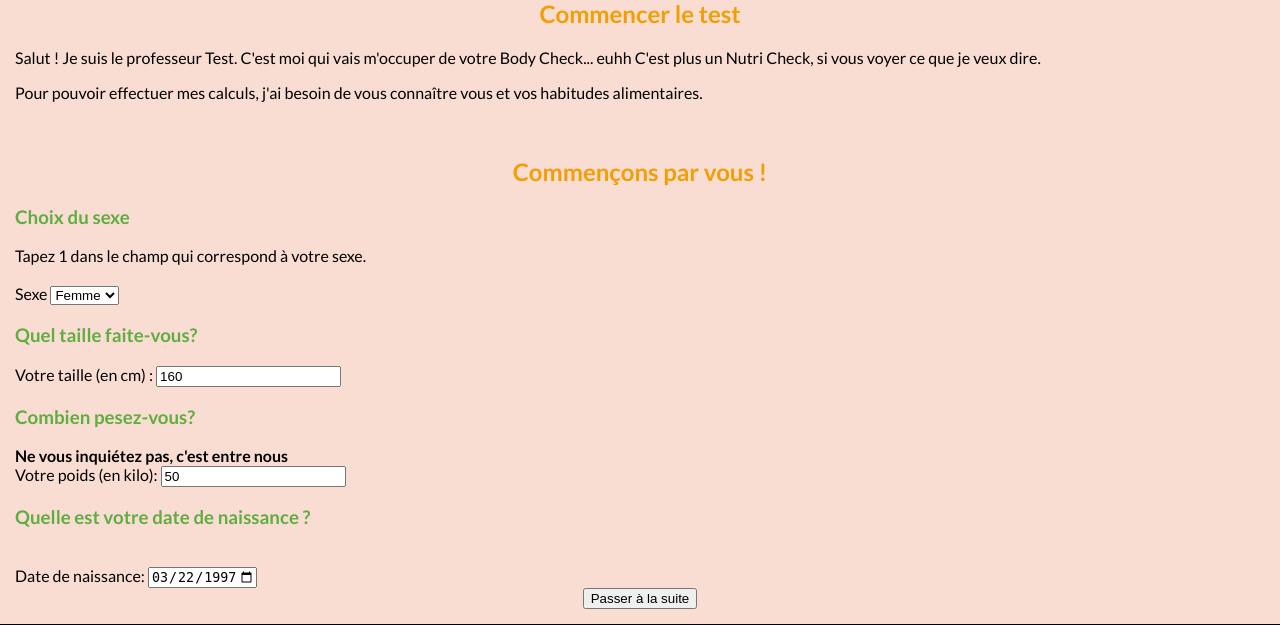
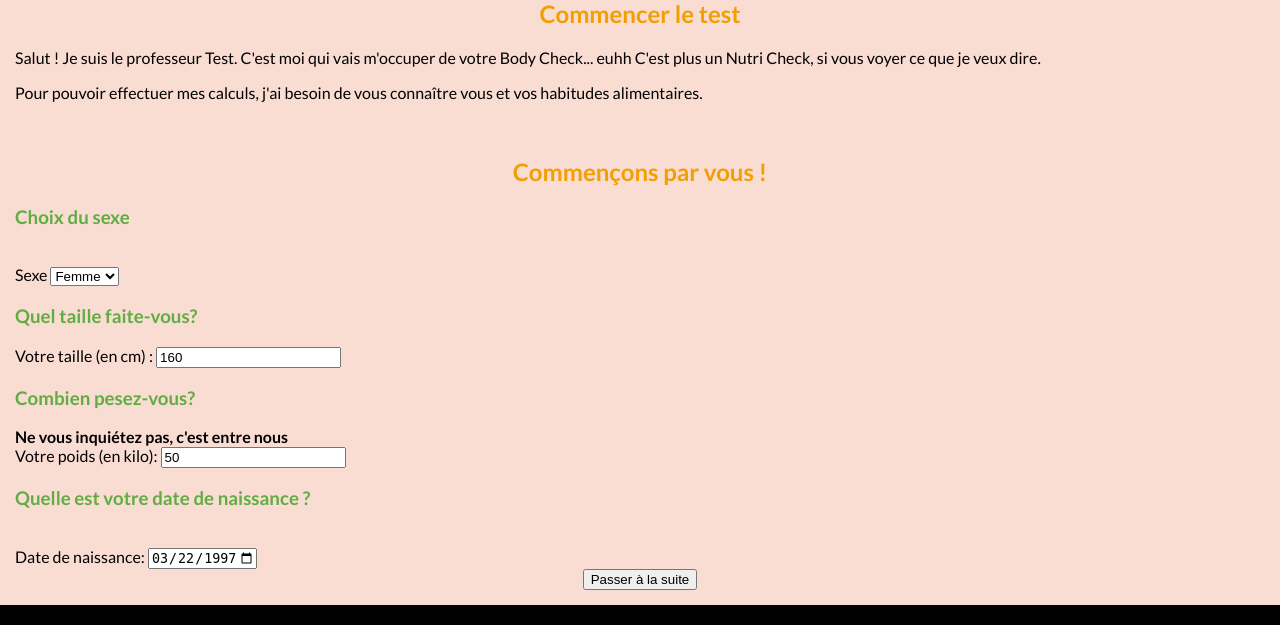
Before and after one commit to YacineAkki/Project_Web_MIASHS, a PHP site: page /templates/test.php in a window 1280 px wide; the page is wider, and only the part inside the window is pictured. Shown: the part 188-813 px from the top of that part. Run offline with PHP 8.4, Linux system fonts and the light colour scheme.

Commit message:
don't mind this one

```diff
--- a/templates/test.php
+++ b/templates/test.php
@@ -57,7 +57,7 @@
 
 					<h3>Choix du sexe </h3>
 
-					Tapez 1 dans le champ qui correspond à votre sexe. <br/>
+
 					<br/>
 						<label>Sexe</label>
 							<select name="Sexe" >
```
